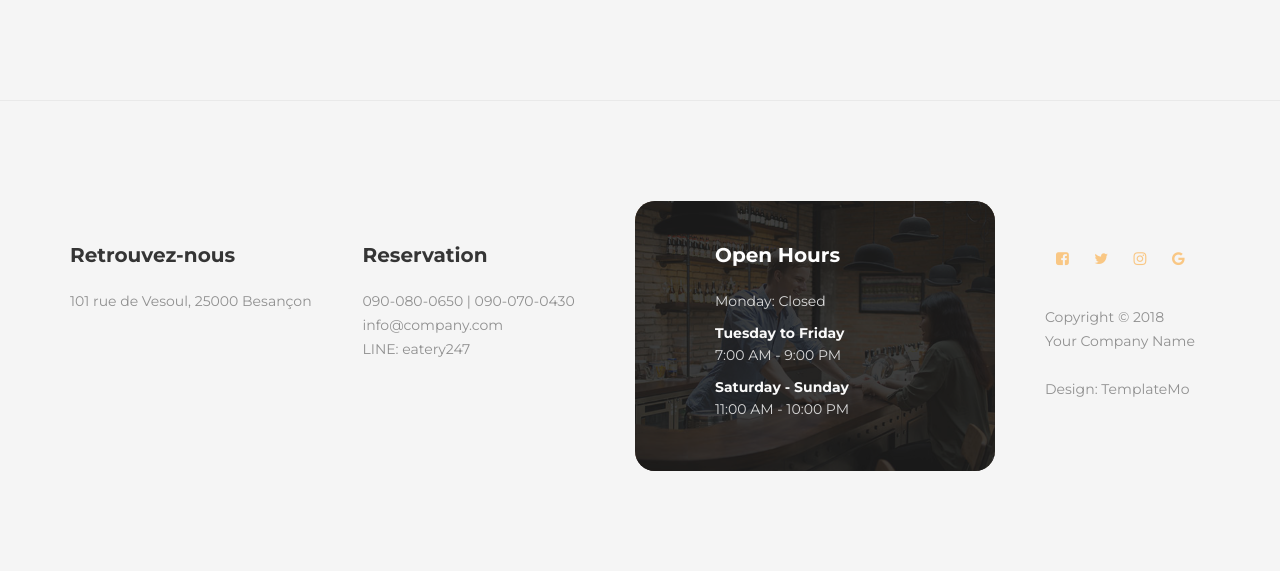
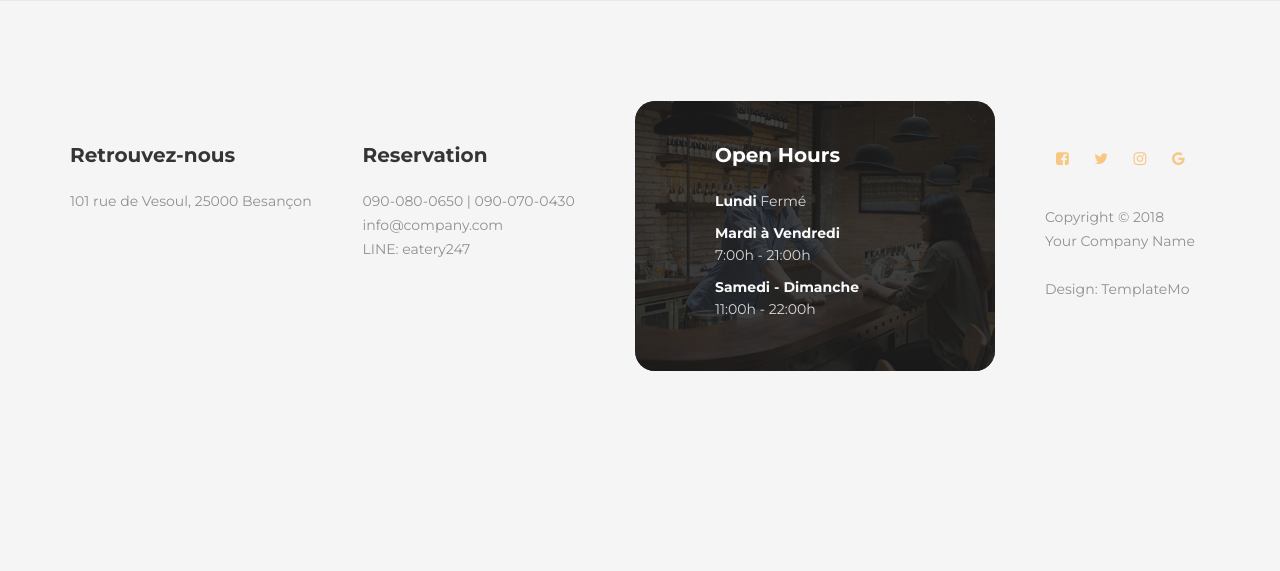
Before and after one commit to LoicKalai/projet_restaurant, a PHP site: page / in a window 1280 px wide. Shown: the part 3829-4400 px from the top of the page. After the commit the page ends 4200 px from the top, so only its background shows below. Run offline with PHP 8.4, Linux system fonts and the light colour scheme; some web fonts are replaced.

Commit message:
[modification]
Modification des horaires et du placement des éléments

```diff
--- a/css/anim_titre.css
+++ b/css/anim_titre.css
@@ -31,9 +31,6 @@
     padding: 0;
 }
 
-#testimonial{
-    margin-top: 100px;
-}
 
 
 .epice{
--- a/index.html
+++ b/index.html
@@ -62,7 +62,7 @@ http://www.templatemo.com/tm-515-eatery
                     <ul class="nav navbar-nav navbar-nav-first">
 
                          <li><a href="#about" class="smoothScroll">À propos</a></li>
-                         <li><a href="#team" class="smoothScroll">Chef</a></li>
+                         <li><a href="#team" class="smoothScroll">Actualité</a></li>
                          <li><a href="#menu" class="smoothScroll">Menu</a></li>
                          <li><a href="#contact" class="smoothScroll">Contact</a></li>
                     </ul>
@@ -524,14 +524,14 @@ http://www.templatemo.com/tm-515-eatery
                                    <h2 class="wow fadeInUp" data-wow-delay="0.2s">Open Hours</h2>
                               </div>
                               <div class="wow fadeInUp" data-wow-delay="0.4s">
-                                   <p>Monday: Closed</p>
+                                   <p><strong>Lundi</strong> Fermé</p>
                                    <div>
-                                        <strong>Tuesday to Friday</strong>
-                                        <p>7:00 AM - 9:00 PM</p>
+                                        <strong>Mardi à Vendredi</strong>
+                                        <p>7:00h - 21:00h</p>
                                    </div>
                                    <div>
-                                        <strong>Saturday - Sunday</strong>
-                                        <p>11:00 AM - 10:00 PM</p>
+                                        <strong>Samedi - Dimanche</strong>
+                                        <p>11:00h - 22:00h</p>
                                    </div>
                               </div>
                          </div>
```
